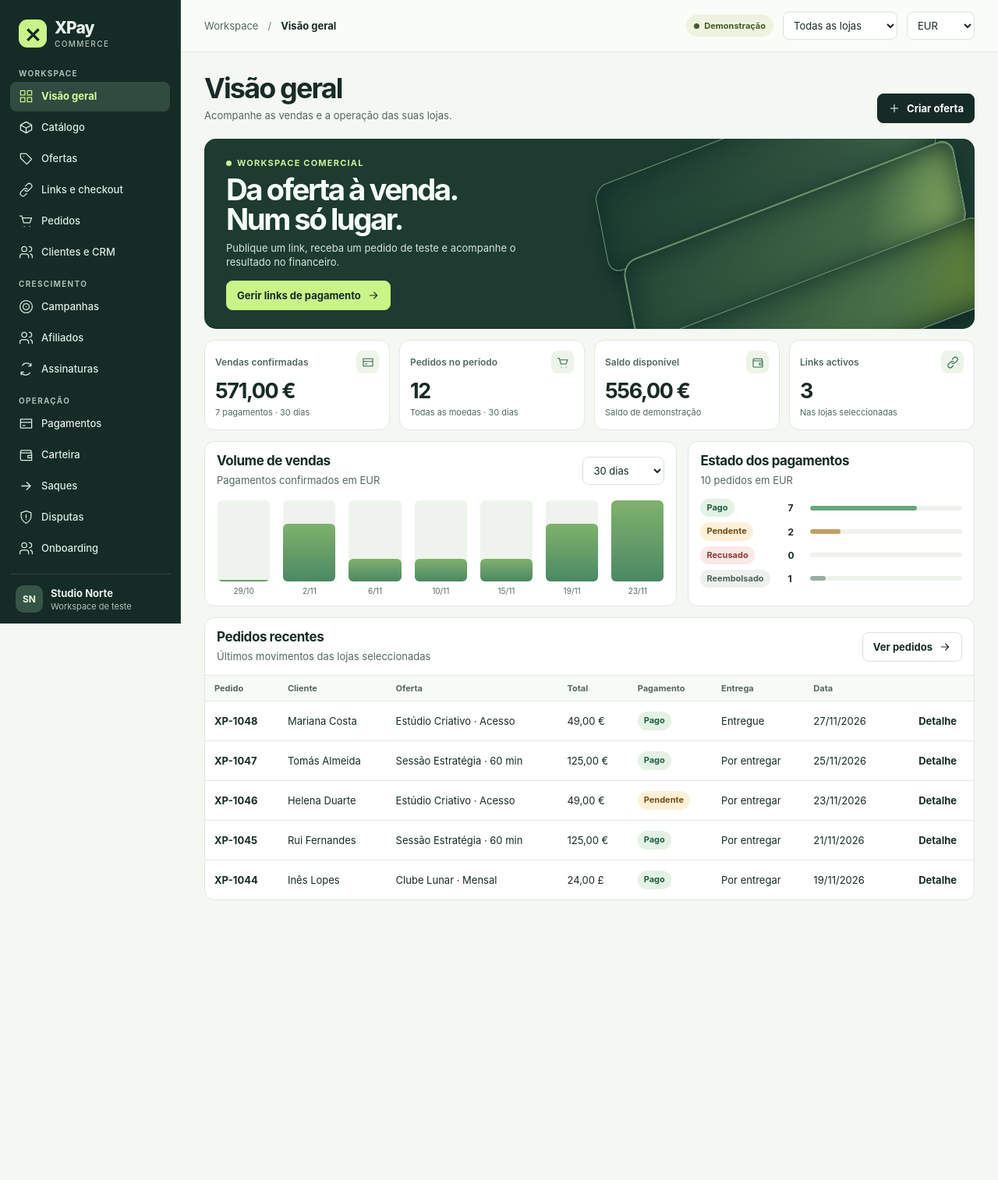
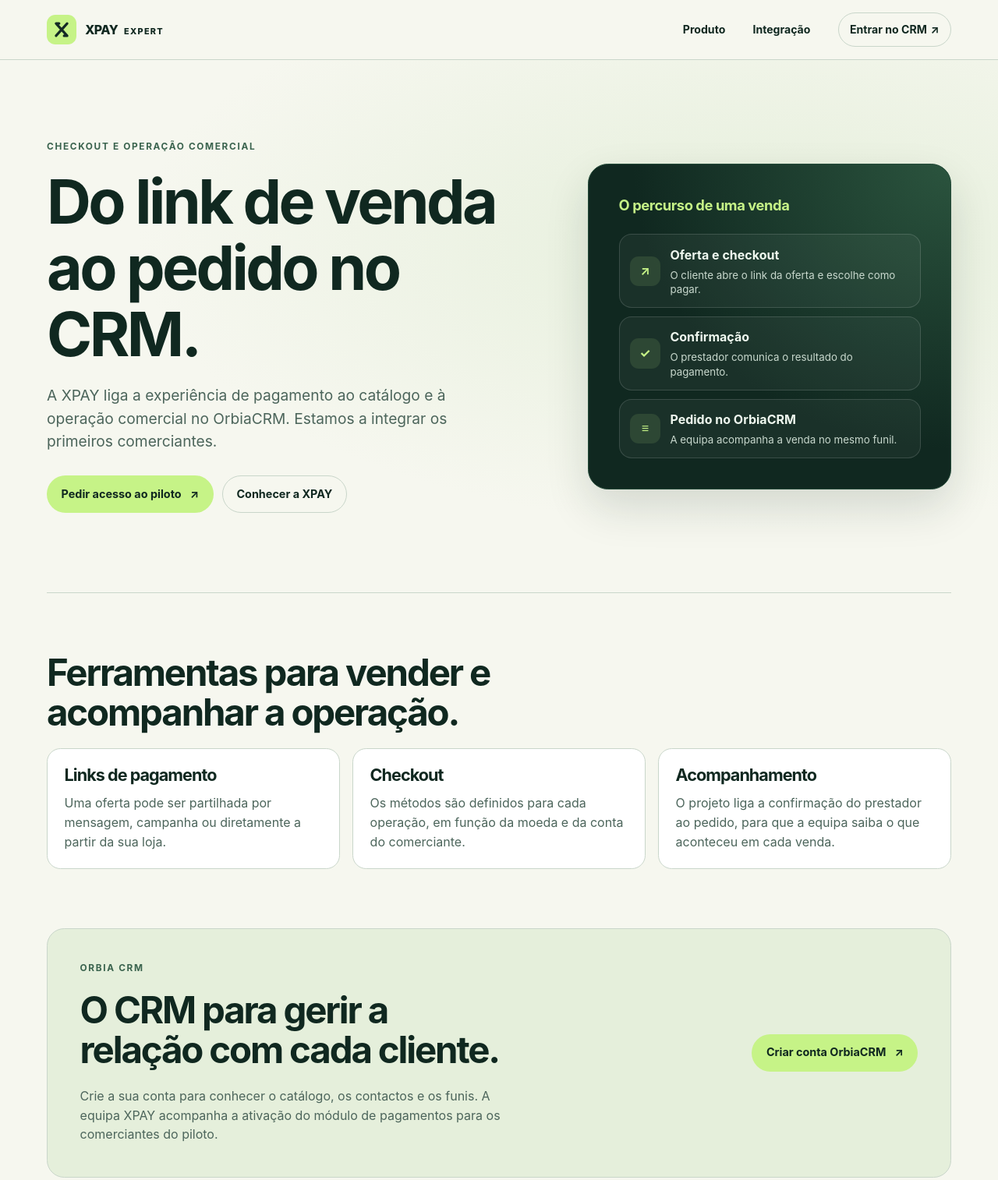
Before and after one commit to GenesisAlpha/xpay-frontend, a website: page public/index.html in a window 1280 px wide. Shown: the top 1514 px of the page at 78% size. Before the commit the page ends 1197 px from the top, so only its background shows below. Drawn offline with Linux system fonts and the light colour scheme.

Commit message:
Publish XPAY Expert product landing with real Orbia account links

```diff
--- a/public/index.html
+++ b/public/index.html
@@ -3,18 +3,59 @@
 <head>
   <meta charset="utf-8">
   <meta name="viewport" content="width=device-width, initial-scale=1">
-    <meta name="theme-color" content="#152b26">
-    <meta name="description" content="Workspace de demonstração do XPay Commerce.">
-    <title>XPay Commerce</title>
+  <meta name="theme-color" content="#102820">
+  <meta name="description" content="XPAY Expert liga o checkout da sua loja aos pedidos do OrbiaCRM. Peça acesso ao piloto.">
+  <link rel="canonical" href="https://xpay.expert/">
   <link rel="icon" href="./favicon.svg" type="image/svg+xml">
-    <link rel="stylesheet" href="./style.css">
-    <script type="module" src="./app.js"></script>
+  <link rel="stylesheet" href="./landing.css">
+  <title>XPAY Expert — Checkout para empresas digitais</title>
 </head>
 <body>
-    <a class="skip" href="#content">Saltar para o conteúdo</a>
-    <div id="app"></div>
-    <div id="toast" role="status" aria-live="polite"></div>
-    <dialog id="modal" aria-labelledby="modal-title"></dialog>
-    <noscript>Active o JavaScript para usar a demonstração XPay Commerce.</noscript>
+  <a class="skip" href="#conteudo">Saltar para o conteúdo</a>
+  <header class="top">
+    <div class="wrap nav">
+      <a class="brand" href="/" aria-label="XPAY Expert, início"><img src="./favicon.svg" width="38" height="38" alt=""><span>XPAY <small>EXPERT</small></span></a>
+      <nav aria-label="Navegação principal">
+        <a href="#produto">Produto</a><a href="#integracao">Integração</a>
+        <a class="account" href="https://desk.orbia.live/login">Entrar no CRM <span aria-hidden="true">↗</span></a>
+      </nav>
+    </div>
+  </header>
+  <main id="conteudo">
+    <section class="hero" aria-labelledby="hero-title">
+      <div class="wrap hero-grid">
+        <div>
+          <p class="eyebrow">CHECKOUT E OPERAÇÃO COMERCIAL</p>
+          <h1 id="hero-title">Do link de venda ao pedido no CRM.</h1>
+          <p class="lead">A XPAY liga a experiência de pagamento ao catálogo e à operação comercial no OrbiaCRM. Estamos a integrar os primeiros comerciantes.</p>
+          <div class="actions">
+            <a class="button primary" href="mailto:ativacao@xpay.expert?subject=Quero%20participar%20no%20piloto%20XPAY">Pedir acesso ao piloto <span aria-hidden="true">↗</span></a>
+            <a class="button secondary" href="#produto">Conhecer a XPAY</a>
+          </div>
+        </div>
+        <figure class="flow" aria-labelledby="fluxo">
+          <figcaption id="fluxo">O percurso de uma venda</figcaption>
+          <ol>
+            <li><span class="symbol">↗</span><div><strong>Oferta e checkout</strong><small>O cliente abre o link da oferta e escolhe como pagar.</small></div></li>
+            <li><span class="symbol">✓</span><div><strong>Confirmação</strong><small>O prestador comunica o resultado do pagamento.</small></div></li>
+            <li><span class="symbol">≡</span><div><strong>Pedido no OrbiaCRM</strong><small>A equipa acompanha a venda no mesmo funil.</small></div></li>
+          </ol>
+        </figure>
+      </div>
+    </section>
+    <section id="produto" class="wrap details" aria-labelledby="produto-title">
+      <h2 id="produto-title">Ferramentas para vender e acompanhar a operação.</h2>
+      <div class="card-grid">
+        <article><h3>Links de pagamento</h3><p>Uma oferta pode ser partilhada por mensagem, campanha ou diretamente a partir da sua loja.</p></article>
+        <article><h3>Checkout</h3><p>Os métodos são definidos para cada operação, em função da moeda e da conta do comerciante.</p></article>
+        <article><h3>Acompanhamento</h3><p>O projeto liga a confirmação do prestador ao pedido, para que a equipa saiba o que aconteceu em cada venda.</p></article>
+      </div>
+    </section>
+    <section id="integracao" class="wrap integration" aria-labelledby="integracao-title">
+      <div><p class="eyebrow">ORBIA CRM</p><h2 id="integracao-title">O CRM para gerir a relação com cada cliente.</h2><p>Crie a sua conta para conhecer o catálogo, os contactos e os funis. A equipa XPAY acompanha a ativação do módulo de pagamentos para os comerciantes do piloto.</p></div>
+      <a class="button primary" href="https://desk.orbia.live/signup">Criar conta OrbiaCRM <span aria-hidden="true">↗</span></a>
+    </section>
+  </main>
+  <footer class="wrap footer"><span>XPAY Expert</span><a href="mailto:ativacao@xpay.expert">Contacto</a><a href="https://orbia.live/">Orbia.Live</a><a href="./demo.html">Demonstração</a></footer>
 </body>
 </html>
--- /dev/null
+++ b/public/landing.css
@@ -0,0 +1,52 @@
+:root{color-scheme:light;--ink:#102820;--muted:#4c655b;--mint:#c6f387;--cream:#f6f7ef;--line:#c9d6ca;font-family:Inter,system-ui,-apple-system,BlinkMacSystemFont,"Segoe UI",sans-serif}
+*{box-sizing:border-box}
+html{scroll-behavior:smooth}
+body{margin:0;background:var(--cream);color:var(--ink);line-height:1.55}
+a{color:inherit;text-decoration:none}
+a:focus-visible{outline:3px solid #32885b;outline-offset:4px}
+.wrap{width:min(1160px,calc(100% - 2.5rem));margin-inline:auto}
+.skip{position:absolute;left:1rem;top:1rem;transform:translateY(-200%);padding:.75rem;background:white;z-index:2}
+.skip:focus{transform:none}
+.top{border-bottom:1px solid var(--line)}
+.nav{display:flex;justify-content:space-between;align-items:center;gap:1rem;min-height:76px}
+.brand{display:inline-flex;align-items:center;gap:.7rem;font-weight:800;letter-spacing:-.035em;flex-shrink:0}
+.brand small{margin-left:.3rem;font-size:.68rem;letter-spacing:.12em}
+.nav nav{display:flex;align-items:center;gap:clamp(.65rem,3vw,2.2rem);font-size:.88rem;font-weight:650}
+.nav nav>a{min-height:44px;display:inline-flex;align-items:center;gap:.3rem}
+.nav a:hover,.footer a:hover{text-decoration:underline;text-underline-offset:.25em}
+.account{border:1px solid var(--line);border-radius:999px;padding:0 .9rem}
+.hero{padding-block:clamp(3.6rem,8vw,7rem);background:radial-gradient(ellipse at 77% 34%,#e5efdb 0,transparent 58%)}
+.hero-grid{display:grid;grid-template-columns:1.14fr .86fr;gap:clamp(2rem,6vw,5rem);align-items:center}
+.eyebrow{font-size:.74rem;letter-spacing:.14em;font-weight:750;margin:0 0 1.15rem;color:#3a634e}
+h1,h2,h3,p,figure{margin-top:0}
+h1,h2,h3{line-height:1.08;letter-spacing:-.045em}
+h1{font-size:clamp(3rem,6.15vw,5.45rem);max-width:13ch;margin-bottom:1.35rem;font-weight:740}
+h2{font-size:clamp(2rem,3.7vw,3.1rem);margin-bottom:1.35rem;font-weight:720}
+h3{font-size:1.35rem;margin-bottom:.75rem}
+.lead{font-size:clamp(1.02rem,2.2vw,1.2rem);color:var(--muted);max-width:46ch;margin-bottom:1.75rem}
+.actions{display:flex;flex-wrap:wrap;gap:.7rem}
+.button{display:inline-flex;align-items:center;justify-content:center;gap:.7rem;min-height:48px;border-radius:999px;padding:.7rem 1.1rem;font-weight:750;font-size:.9rem;transition:background-color .15s ease}
+.primary{background:var(--mint);color:var(--ink);border:1px solid transparent}
+.primary:hover{background:#b8e974}
+.secondary{border:1px solid var(--line)}
+.secondary:hover{background:#e7eee3}
+.flow{margin:0;background:var(--ink);color:#eff8ef;border:1px solid #244b39;padding:clamp(1.3rem,3vw,2.4rem);border-radius:1.6rem;box-shadow:0 24px 55px #132c2324;background-image:radial-gradient(at 100% 0%,#2b543e 0,transparent 62%)}
+.flow figcaption{font-weight:750;color:var(--mint);font-size:1.15rem;margin-bottom:1.4rem;letter-spacing:-.025em}
+.flow ol{list-style:none;padding:0;margin:0;display:grid;gap:.65rem}
+.flow li{padding:.85rem;display:flex;align-items:center;gap:.8rem;background:#ffffff0b;border:1px solid #ffffff24;border-radius:1rem}
+.flow strong,.flow small{display:block}
+.flow small{color:#c8d8cd;line-height:1.4;margin-top:.25rem}
+.symbol{display:grid;place-items:center;flex:0 0 2.4rem;height:2.4rem;border-radius:.7rem;background:#c6f3871c;color:var(--mint);font-weight:750}
+.details{padding-block:clamp(2.5rem,6vw,4.7rem);border-top:1px solid var(--line);scroll-margin-top:1rem}
+.details h2{max-width:22ch}
+.card-grid{display:grid;grid-template-columns:repeat(3,1fr);gap:1rem}
+.card-grid article{background:#fff;border:1px solid var(--line);border-radius:1.1rem;padding:1.35rem}
+.card-grid p,.integration p:not(.eyebrow){color:var(--muted);margin-bottom:0}
+.integration{display:flex;justify-content:space-between;gap:1.5rem;align-items:center;background:#e5efdb;border:1px solid var(--line);border-radius:1.4rem;padding:clamp(1.3rem,4vw,2.6rem);margin-bottom:clamp(2rem,5vw,4rem)}
+.integration>div{max-width:55ch}
+.integration .button{flex-shrink:0}
+.footer{border-top:1px solid var(--line);display:flex;align-items:center;gap:1.15rem;flex-wrap:wrap;padding:1.3rem 0;color:var(--muted);font-size:.88rem}
+.footer span{font-weight:750;color:var(--ink);margin-right:auto}
+@media(max-width:780px){.hero-grid,.card-grid{grid-template-columns:1fr}.integration{align-items:flex-start;flex-direction:column}}
+@media(max-width:470px){.nav nav>a:not(.account){display:none}.wrap{width:calc(100% - 2rem)}.brand{gap:.44rem}.account{padding:0 .62rem}.actions .button{width:100%}}
+@media(prefers-reduced-motion:reduce){html{scroll-behavior:auto}.button{transition:none}}
--- a/scripts/serve.mjs
+++ b/scripts/serve.mjs
@@ -5,7 +5,7 @@ import path from 'node:path';
 
 const root = fileURLToPath(new URL('../public/', import.meta.url));
 const types = { '.html': 'text/html; charset=utf-8', '.css': 'text/css; charset=utf-8', '.js': 'text/javascript; charset=utf-8', '.svg': 'image/svg+xml', '.png': 'image/png' };
-const assets = new Set(['index.html', 'style.css', 'app.js', 'model.js', 'catalog.js', 'favicon.svg',
+const assets = new Set(['index.html', 'landing.css', 'demo.html', 'style.css', 'app.js', 'model.js', 'catalog.js', 'favicon.svg',
   'checkout.html', 'checkout.css', 'checkout.js', 'checkout-contract.js', 'checkout-embed.js', 'checkout-embed.css',
   'brands/mbway.png', 'brands/bizum.svg', 'brands/multibanco.svg', 'brands/pix.svg']);
 const port = Number(process.env.PORT || 4173);
```
Also changed, not shown: public/demo.html (added, +20 -0 lines), scripts/check.mjs (+6 -1 lines). Lines whose indentation alone changed are shown as unchanged.
